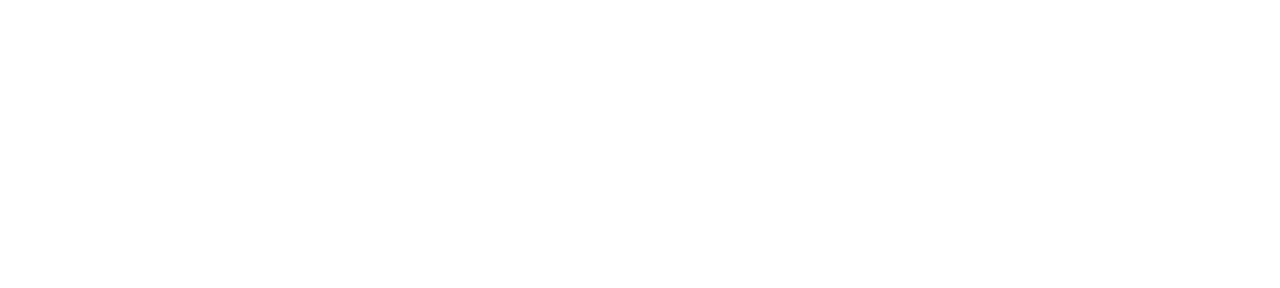
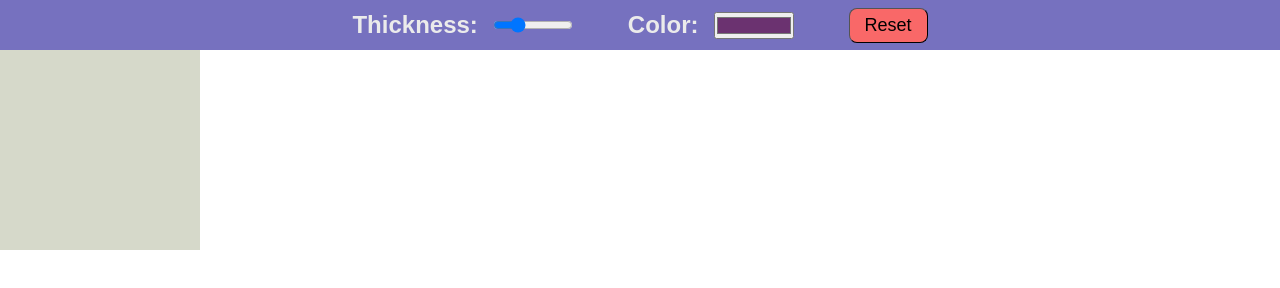
Before and after one commit to NathanBailie/Canvas-Drawing, a plain HTML site: page index.html in a window 1280 px wide. Drawn offline with Linux system fonts and the light colour scheme.

Commit message:
wrote html and styles

```diff
--- a/index.html
+++ b/index.html
@@ -10,6 +10,22 @@
 
 <body>
 
+    <div class="settings">
+        <div class="setting">
+            <h2>Thickness:</h2>
+            <input id="thickness" type="range" name="thickness" min="5" max="100" value="30">
+        </div>
+
+        <div class="setting">
+            <h2>Color:</h2>
+            <input id="color" type="color" name="color" value="#6b3270">
+        </div>
+
+        <button class="reset">Reset</button>
+    </div>
+
+    <canvas class="canvas" width="200" height="200"></canvas>
+
     <script src="./scripts/scripts.js"></script>
 </body>
 
--- a/style/style.css
+++ b/style/style.css
@@ -0,0 +1,61 @@
+* {
+    margin: 0;
+    padding: 0;
+    box-sizing: border-box;
+    font-family: sans-serif;
+}
+
+.settings {
+    width: 100vw;
+    height: 50px;
+    display: flex;
+    justify-content: center;
+    align-items: center;
+    background: #7671bf;
+    padding: 0 15px;
+    gap: 55px;
+}
+
+.setting {
+    height: 100%;
+    display: flex;
+    justify-content: center;
+    align-items: center;
+}
+
+.setting h2 {
+    color: #ebebeb;
+    margin-right: 15px;
+}
+
+.setting input {
+    width: 80px;
+    cursor: pointer;
+}
+
+button.reset {
+    height: 70%;
+    padding: 0px 15px;
+    font-size: 18px;
+    border-radius: 8px;
+    cursor: pointer;
+    background: #f96868;
+    border: 1px outset black;
+}
+
+button.reset:hover {
+    border: 1px inset gray;
+    box-shadow: 1px 1px 3px 0px rgb(197, 196, 121);
+    transform: scale(1.04);
+}
+
+button.reset:active {
+    border: 1px inset gray;
+    box-shadow: 1px 1px 3px 0px rgb(130, 187, 130);
+    transform: scale(0.96);
+}
+
+.canvas {
+    display: block;
+    background: #d6d9ca;
+}
```
